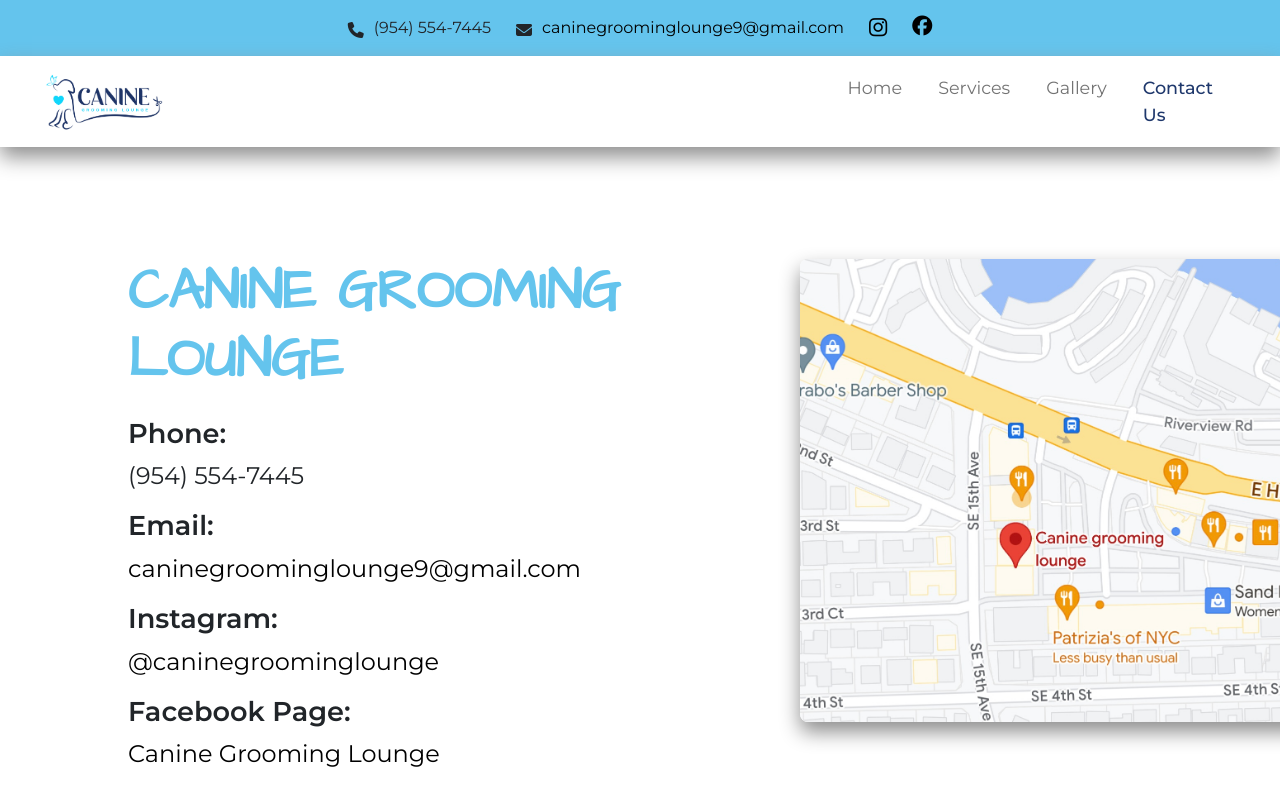
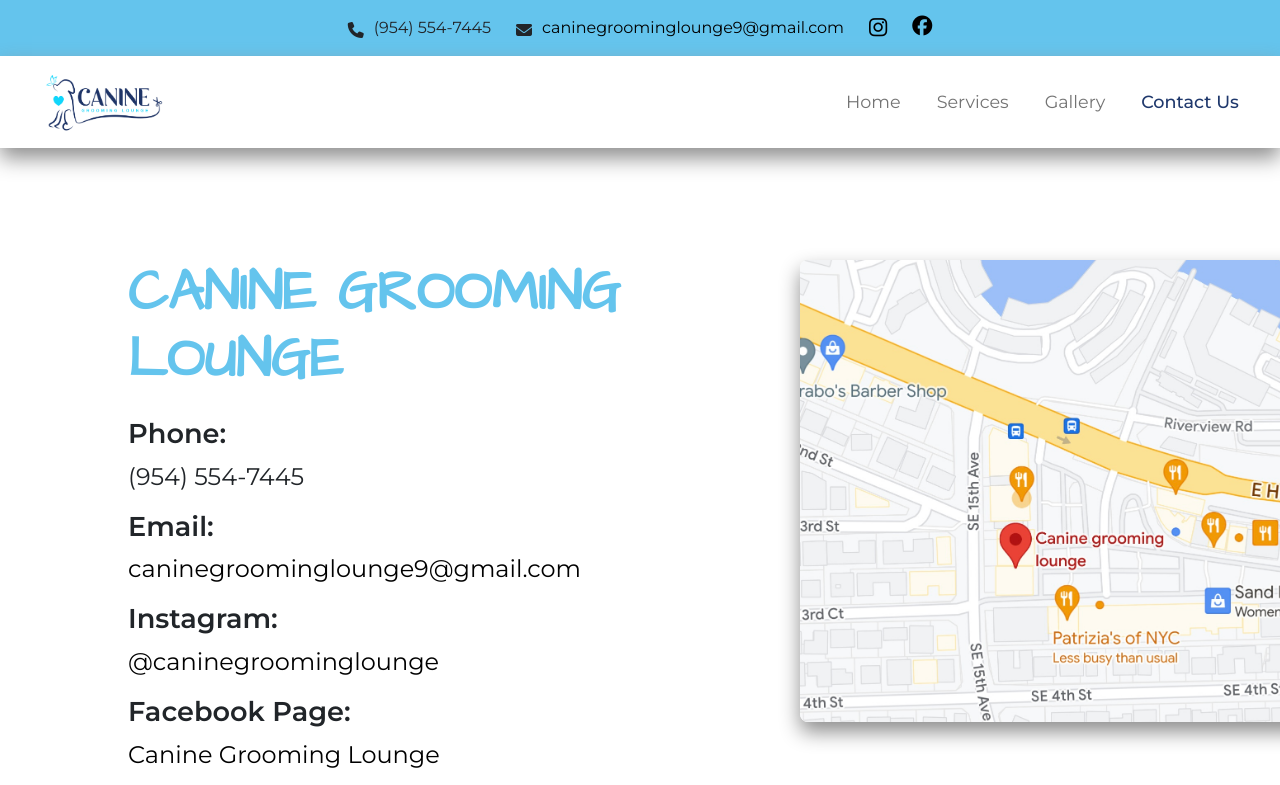
Before and after one commit to bfreitas1098/canine-grooming-lounge, a plain HTML site: page pages/contact.html in a window 1280 px wide. Shown: the top 785 px of the page. Drawn offline with nearby package versions, Linux system fonts and the light colour scheme.

Commit message:
Fixed the navbar list styling on the contact page

```diff
--- a/styles/contact.css
+++ b/styles/contact.css
@@ -43,7 +43,7 @@ h4 {
 }
 
 .navbar ul {
-  margin-left: -425px;
+  margin-left: -430px;
 }
 
 .navbar li {
```
